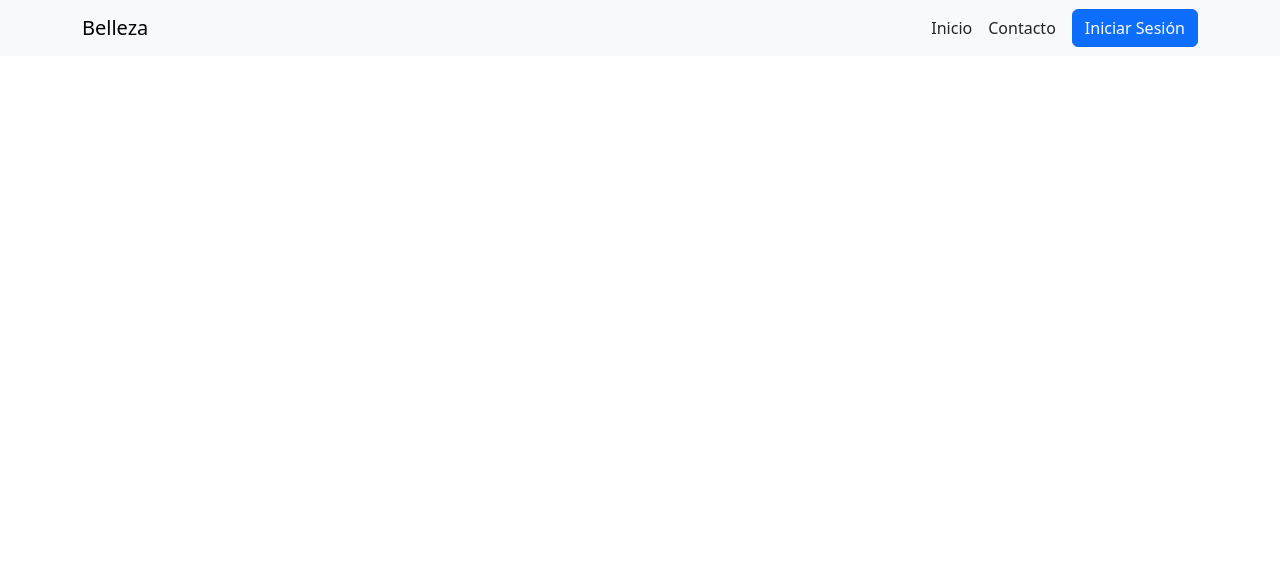
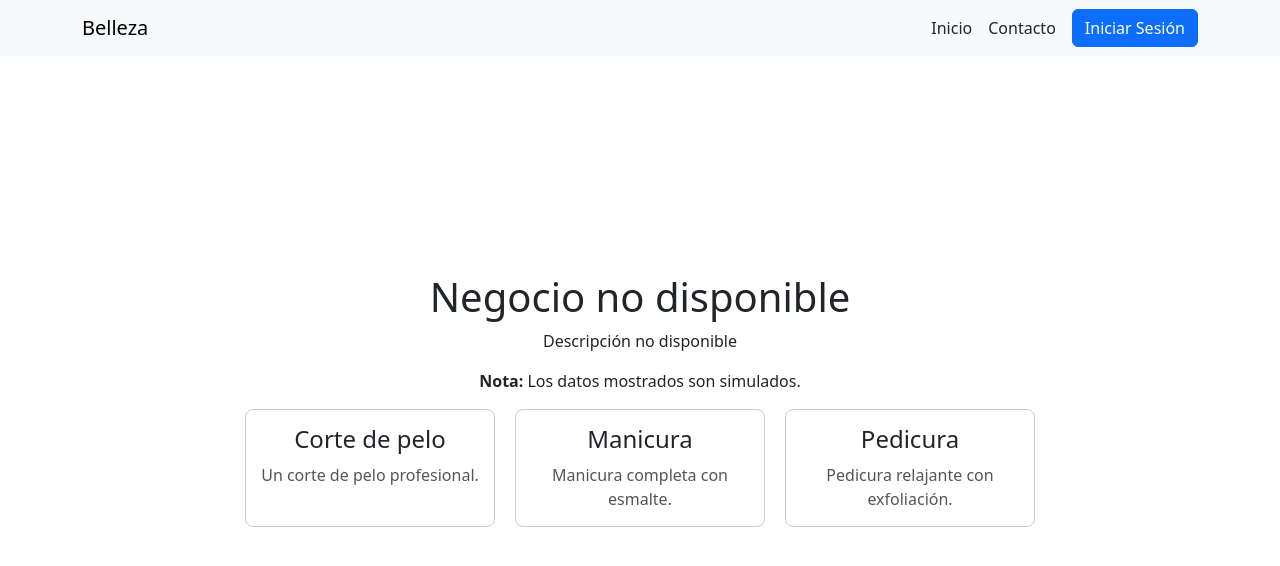
Before and after one commit to amarinc2000/ISST-Grupo14-Belleza-25, a React (Vite) app in the folder frontend/: page /lista-servicios in a window 1280 px wide. Shown: the top 566 px of the page. Built offline with nearby package versions, Linux system fonts and the light colour scheme.

Commit message:
Pantalla con la lista de servicios en la ruta /lista-servicios . Falta conectar con los datos del backend. Tiene un mock de datos para que veais como va a quedar.

```diff
--- a/frontend/src/App.jsx
+++ b/frontend/src/App.jsx
@@ -8,6 +8,7 @@ import "bootstrap/dist/css/bootstrap.min.css";
 import "bootstrap/dist/js/bootstrap.bundle.min.js";
 import DetalleServicios from './components/DetalleServicios';
 import ConfirmaReserva from './components/Confirma_Reserva';
+import Lista_Servicios from './components/Lista_Servicios'; // Importa el componente
 
 function App() {
   return (
@@ -18,6 +19,7 @@ function App() {
         <Route path="/inicio-sesion" element={<InicioSesion />} />
         <Route path="/detalle-servicio" element={<DetalleServicios />} />
         <Route path="/confirma-reserva" element={<ConfirmaReserva />} />
+        <Route path="/lista-servicios" element={<Lista_Servicios />} /> {/* Nueva ruta */}
       </Routes>
     </Router>
   );
--- /dev/null
+++ b/frontend/src/components/Lista_Servicios.css
@@ -0,0 +1,35 @@
+.service-list-container {
+  padding: 20px;
+  text-align: center;
+}
+
+.service-cards {
+  display: flex;
+  flex-wrap: wrap;
+  gap: 20px;
+  justify-content: center;
+}
+
+.service-card {
+  border: 1px solid #ccc;
+  border-radius: 8px;
+  padding: 15px;
+  width: 250px;
+  cursor: pointer;
+  transition: transform 0.2s ease, box-shadow 0.2s ease;
+}
+
+.service-card:hover {
+  transform: scale(1.05);
+  box-shadow: 0 4px 8px rgba(0, 0, 0, 0.2);
+}
+
+.service-card h2 {
+  margin: 0;
+  font-size: 1.5em;
+}
+
+.service-card p {
+  margin: 10px 0 0;
+  color: #555;
+}
--- /dev/null
+++ b/frontend/src/components/Lista_Servicios.jsx
@@ -0,0 +1,71 @@
+import React, { useState } from "react";
+import { useNavigate, useLocation } from "react-router-dom";
+import Navbar from "./Navbar";
+import "./Lista_Servicios.css";
+
+const Servicios = () => {
+  const [servicios, setServicios] = useState([
+    // DATOS SIMULADOS: Reemplazar este array con los datos reales de la base de datos
+    {
+      id_servicio: 1,
+      nombre: "Corte de pelo",
+      descripcion: "Un corte de pelo profesional.",
+    },
+    {
+      id_servicio: 2,
+      nombre: "Manicura",
+      descripcion: "Manicura completa con esmalte.",
+    },
+    {
+      id_servicio: 3,
+      nombre: "Pedicura",
+      descripcion: "Pedicura relajante con exfoliación.",
+    },
+  ]); // Estado para almacenar los servicios
+
+  const navigate = useNavigate();
+  const location = useLocation();
+
+  // Variables relacionadas con el negocio
+  const { nombre_negocio, descripcion_negocio } = location.state || {
+    // DATOS SIMULADOS: Reemplazar estas variables con los datos reales del negocio
+    nombre_negocio: "Negocio no disponible",
+    descripcion_negocio: "Descripción no disponible",
+  };
+
+  // Función para manejar el clic en un servicio
+  const handleServiceClick = (servicio) => {
+    navigate("/detalle-servicio", { state: servicio });
+  };
+
+  return (
+    <div>
+      <Navbar />
+      <div className="service-list-container">
+        <h1>{nombre_negocio}</h1>
+        <p>{descripcion_negocio}</p>
+        <p className="simulated-data-warning">
+          <strong>Nota:</strong> Los datos mostrados son simulados.
+        </p>
+        <div className="service-cards">
+          {servicios.length > 0 ? (
+            servicios.map((servicio) => (
+              <div
+                key={servicio.id_servicio}
+                className="service-card"
+                onClick={() => handleServiceClick(servicio)}
+              >
+                <h2>{servicio.nombre || "Servicio no disponible"}</h2>
+                <p>{servicio.descripcion || "Descripción no disponible"}</p>
+              </div>
+            ))
+          ) : (
+            <p>No hay servicios disponibles.</p>
+          )}
+        </div>
+      </div>
+    </div>
+  );
+};
+
+export default Servicios;
```
Also changed, not shown: frontend/src/components/servicios.jsx (deleted), 1 other file (tests, documents, lock files or other folders).
